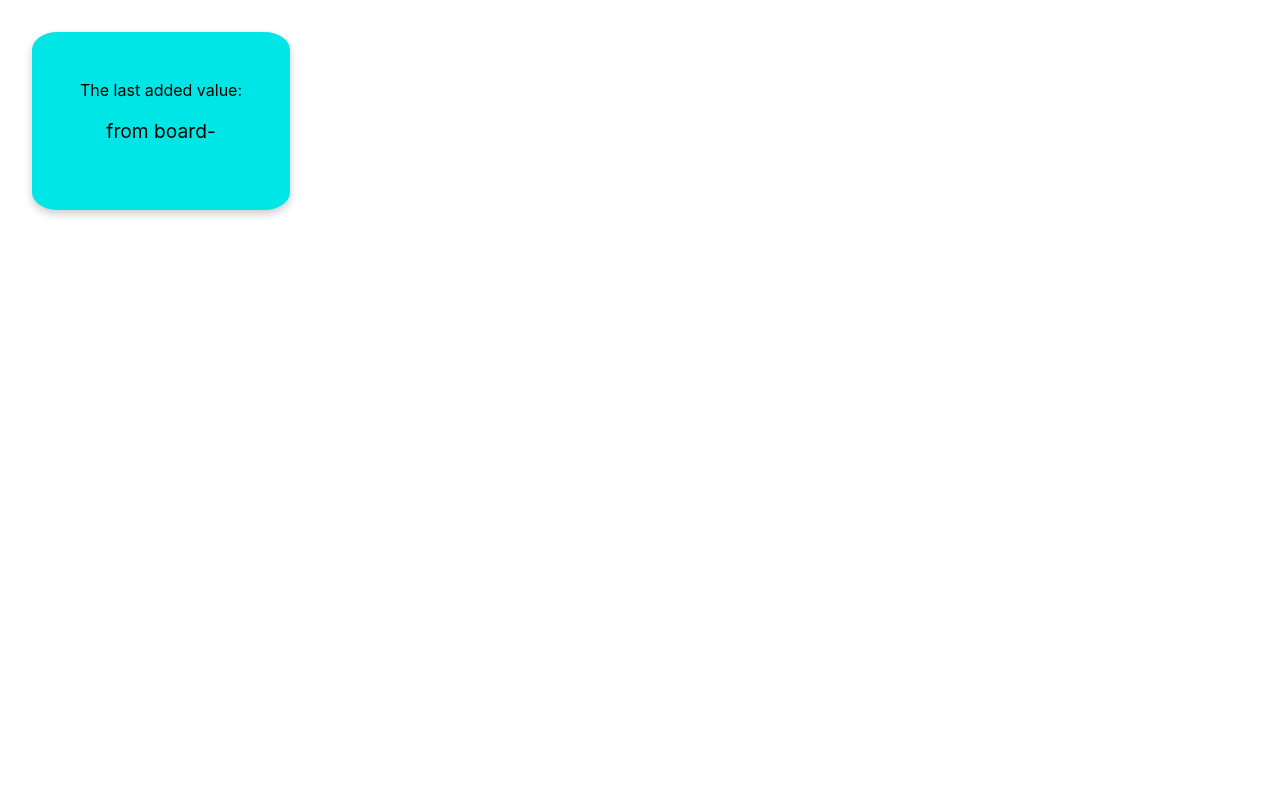
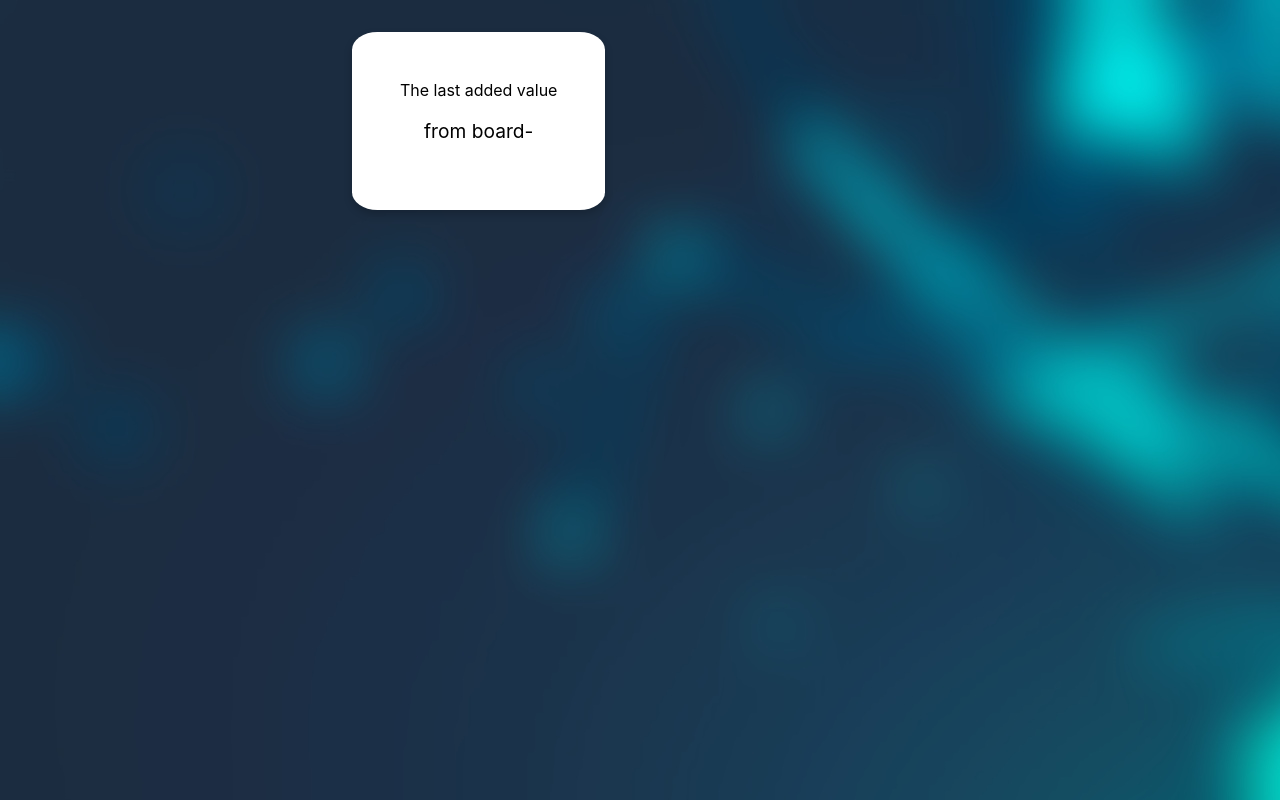
Before and after one commit to Alex-dev02/practica2021-frontend, a React (Create React App) app: page / in a window 1280 px wide. Built offline with nearby package versions, Linux system fonts and the light colour scheme; no server answers.

Commit message:
changed types for LastValue component & added background image

```diff
--- a/src/App.tsx
+++ b/src/App.tsx
@@ -1,9 +1,7 @@
 import './App.css';
 import LastValue from './components/LastValue';
-import Title from './components/Title';
 
 import * as io from 'socket.io-client';
-
 
 function App() {
   const socket: io.Socket = io.connect(
@@ -14,7 +12,7 @@ function App() {
     <div>
       <div className='cards'>
         <div className='card'>
-          <Title></Title>
+          The last added value
           <LastValue socket={socket}></LastValue>
         </div>
       </div>
--- a/src/components/LastValue.tsx
+++ b/src/components/LastValue.tsx
@@ -7,8 +7,8 @@ type TValue = {
 };
 
 export class LastValue extends Component<{socket: io.Socket}, TValue> {
-	constructor(props: any){
-		super(props);
+	constructor(socket: io.Socket){
+		super({socket});
 		this.state = {
 			value: "",
 			board: ""
--- a/src/components/Title.tsx
+++ /dev/null
@@ -1,13 +0,0 @@
-import { Component } from 'react';
-
-export class Title extends Component {
-	render() {
-		return (
-			<span className='title'>
-				The last added value:
-			</span>
-		);
-	}
-}
-
-export default Title;
--- a/src/index.css
+++ b/src/index.css
@@ -26,20 +26,23 @@ code {
 .card {
   box-shadow: 0 4px 8px 0 rgba(0,0,0,0.2);
   transition: 0.3s;
-  color: #ffffff;
   text-align: center;
   border-radius: 10%;
   padding: 3rem;
-  background-color: #00e6e6;
-  color: #000000;
   margin: 2rem;
+  background-color: #ffffff;
 }
 
 .cards {
   display: flex;
-  align-items: center;
+  margin: auto;
+  width: 50%;
 }
 
 .card:hover {
   box-shadow: 0 8px 16px 0 rgba(0,0,0,0.2);
 }
+
+body {
+  background-image: url("../public/background.jpg");
+}
```
Also changed, not shown: public/background.jpg (added).
